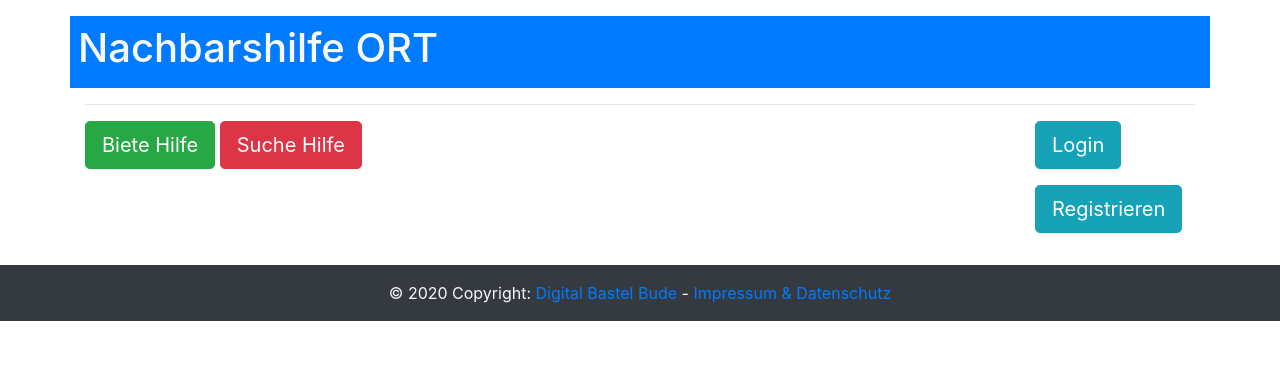
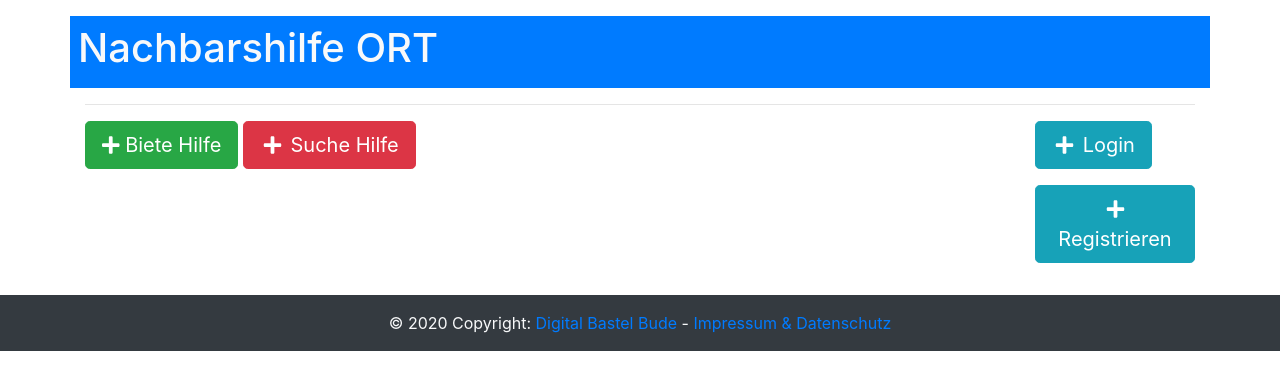
Before and after one commit to hanneseilers/nachbarshilfe, a PHP site: page / in a window 1280 px wide. Shown: the part 56-446 px from the top of the page. Run offline with PHP 8.4, Linux system fonts and the light colour scheme; some libraries are stand-ins or nearby versions.

Commit message:
Added Font Awesome

```diff
--- a/content/footer.php
+++ b/content/footer.php
@@ -14,3 +14,6 @@
 
 <!--Bootstrap include -->
 <script src="https://stackpath.bootstrapcdn.com/bootstrap/4.4.1/js/bootstrap.min.js" integrity="sha384-wfSDF2E50Y2D1uUdj0O3uMBJnjuUD4Ih7YwaYd1iqfktj0Uod8GCExl3Og8ifwB6" crossorigin="anonymous"></script>
+
+<!-- Font Awesome -->
+<script src="https://cdnjs.cloudflare.com/ajax/libs/font-awesome/5.12.1/js/all.min.js" integrity="sha256-MAgcygDRahs+F/Nk5Vz387whB4kSK9NXlDN3w58LLq0=" crossorigin="anonymous"></script>
--- a/content/header.php
+++ b/content/header.php
@@ -7,3 +7,6 @@
 
 <!-- Bootstrap include -->
 <link rel="stylesheet" href="https://stackpath.bootstrapcdn.com/bootstrap/4.4.1/css/bootstrap.min.css" integrity="sha384-Vkoo8x4CGsO3+Hhxv8T/Q5PaXtkKtu6ug5TOeNV6gBiFeWPGFN9MuhOf23Q9Ifjh" crossorigin="anonymous">
+
+<!-- Font Awesome -->
+<link rel="stylesheet" href="https://cdnjs.cloudflare.com/ajax/libs/font-awesome/5.12.1/css/all.min.css" integrity="sha256-mmgLkCYLUQbXn0B1SRqzHar6dCnv9oZFPEC1g1cwlkk=" crossorigin="anonymous" />
```
